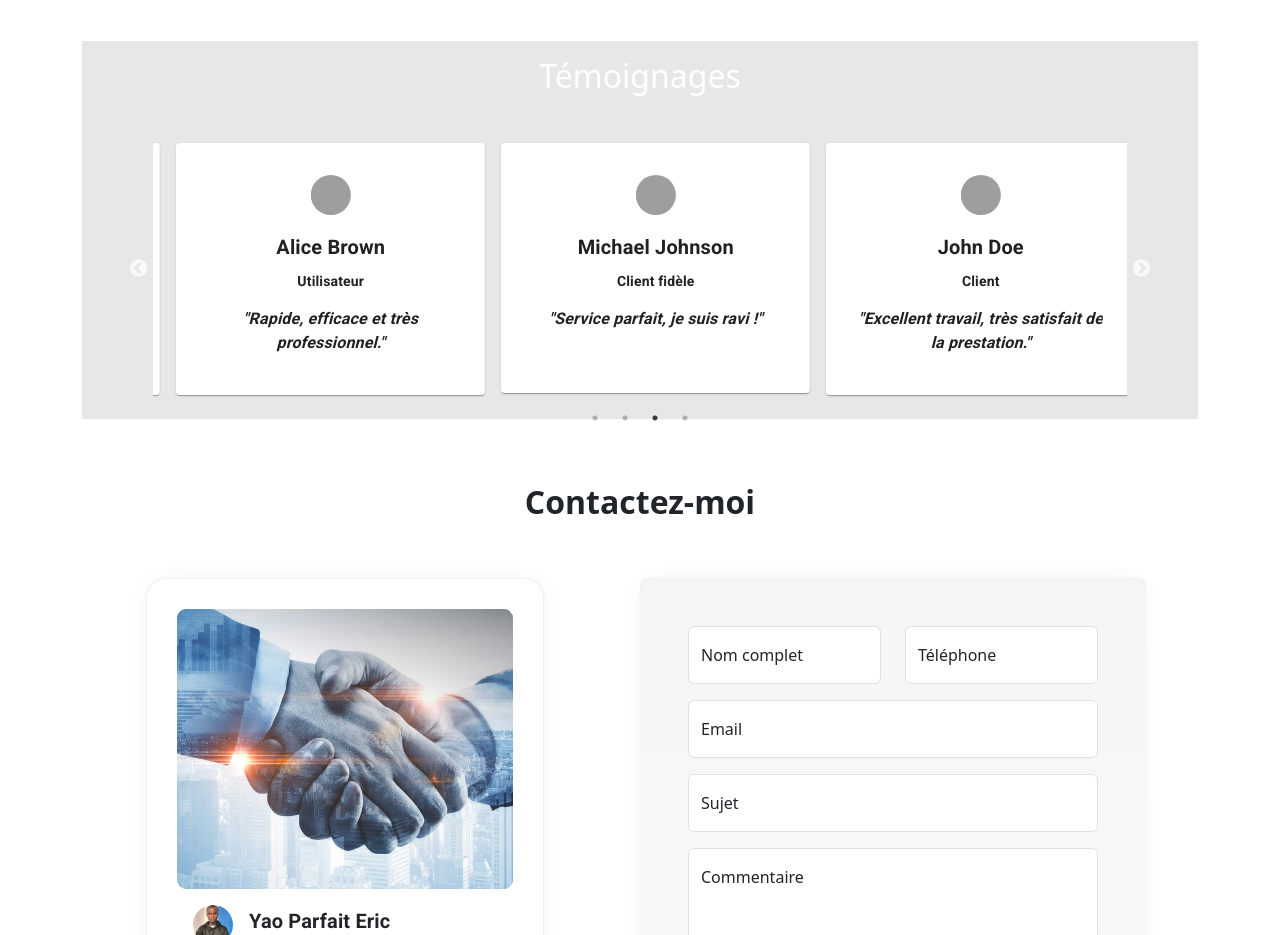
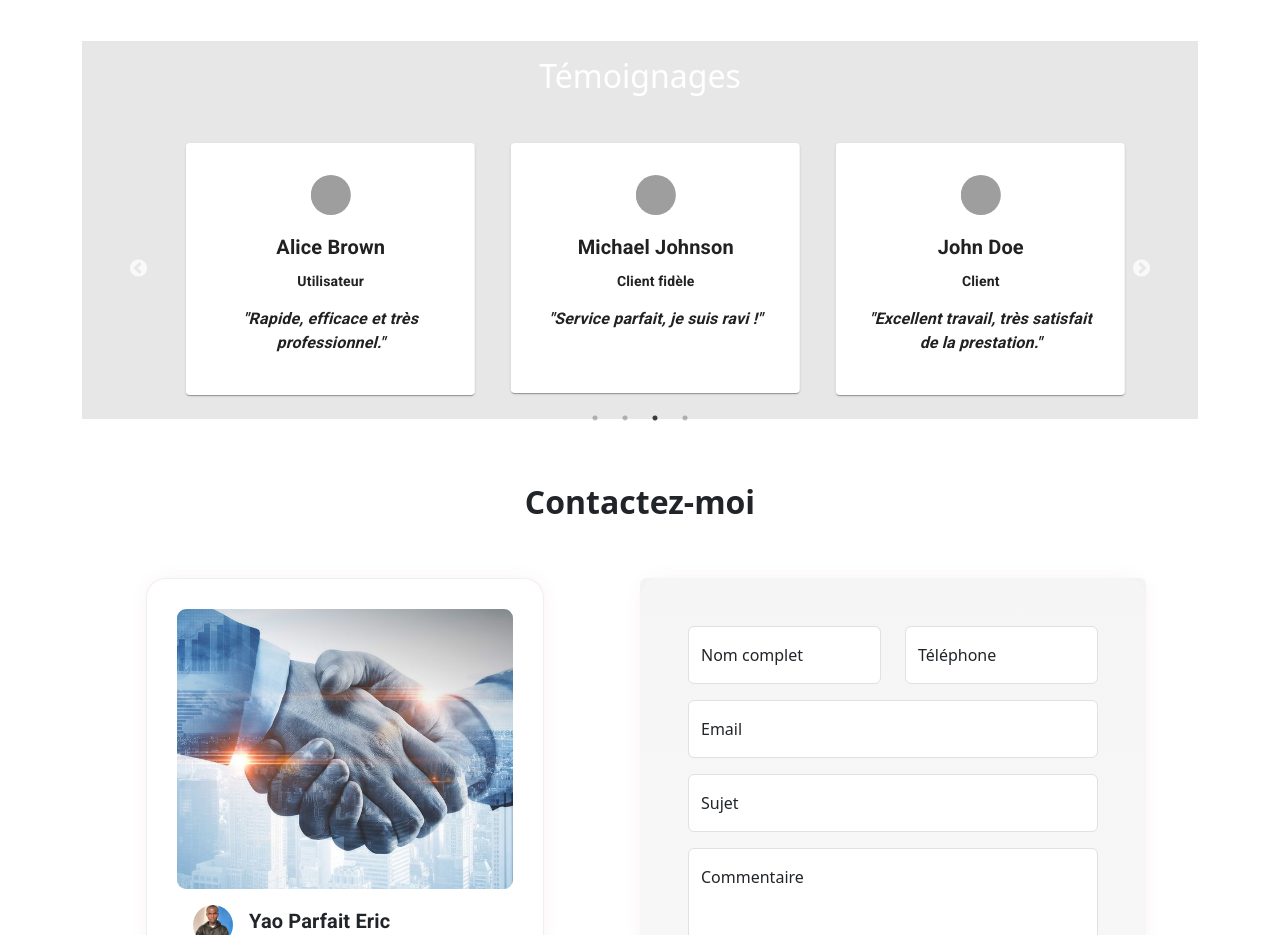
Before and after one commit to Yao-dev-hub/Portfolio, a Next.js app: page / in a window 1280 px wide. Shown: the part 3060-3995 px from the top of the page. Built offline with nearby package versions, Linux system fonts and the light colour scheme; grey boxes are pictures that could not be loaded.

Commit message:
dépot 2 du 14 février

```diff
--- a/app/globals.css
+++ b/app/globals.css
@@ -201,6 +201,9 @@
   padding: 40px;
 }
 
+#sildes{
+  padding: 0 10px
+}
 
 /* Style footer */
 #footer {
--- a/component/TemoignagesComponent.tsx
+++ b/component/TemoignagesComponent.tsx
@@ -68,7 +68,7 @@ function TemoignagesComponent() {
                 >
                     <Slider {...settings}>
                         {testimonials.map((testimonial, index) => (
-                            <div key={index} style={{ padding: "0 10px" }}>{/* Espace entre les slides */}
+                            <div key={index} id="sildes">{/* Espace entre les slides */}
 
                                 <Card
                                     key={index}
```
Also changed, not shown: component/PartcilesComponents.tsx (added), 1 other file (tests, documents, lock files or other folders).
